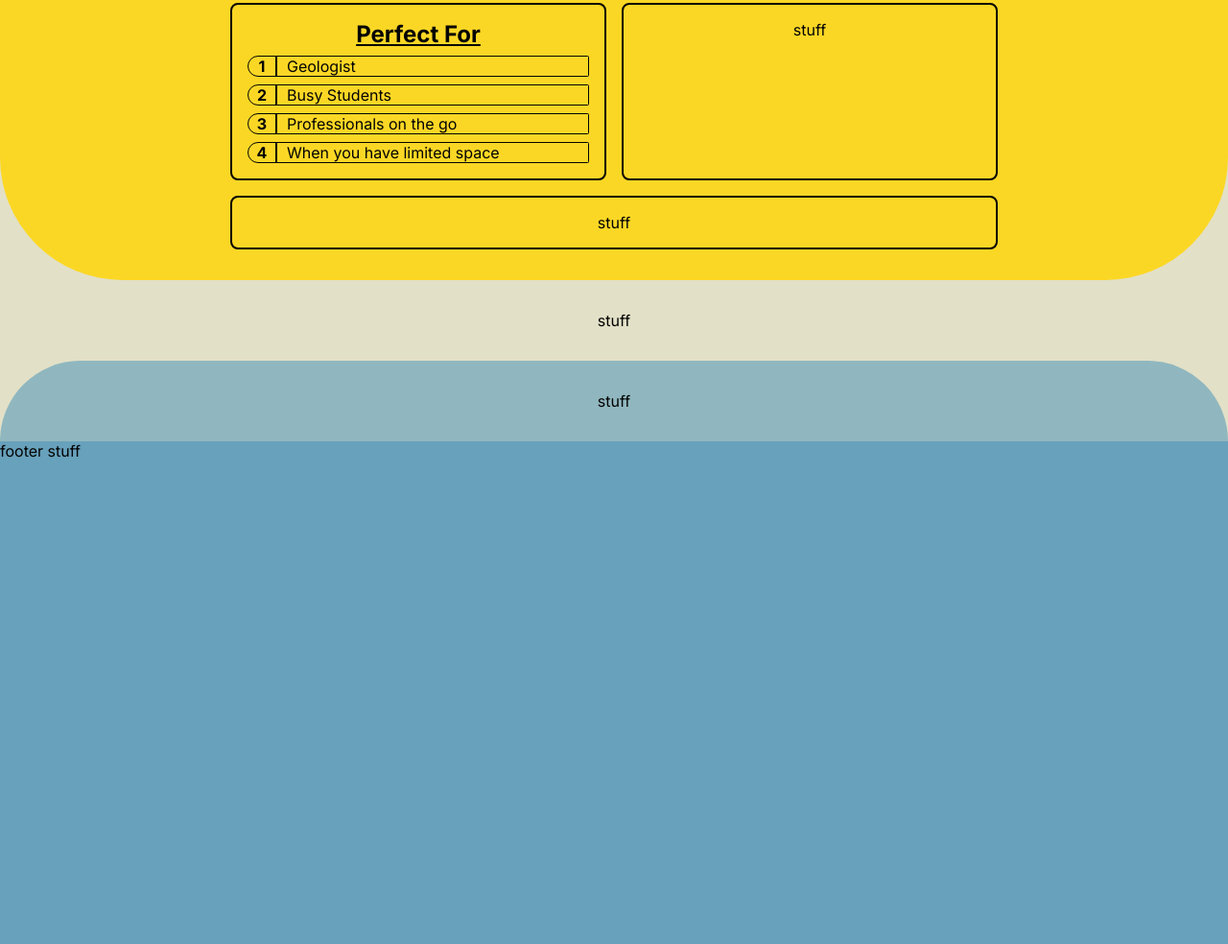
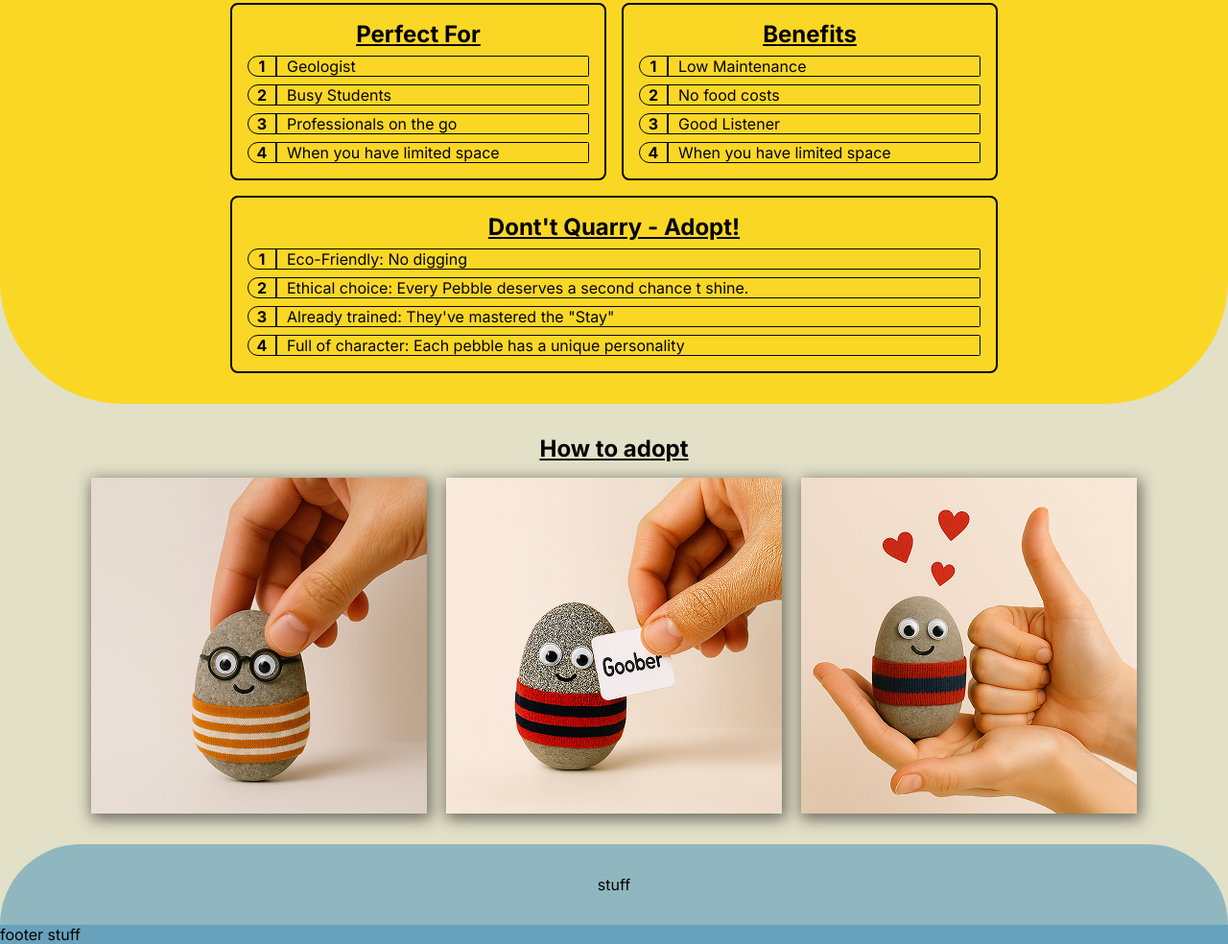
Before and after one commit to Yash-P27/PeblePals_class_project, a plain HTML site: page index.html in a window 1280 px wide. Shown: the part 816-1800 px from the top of the page at 96% size. Before the commit the page ends 1296 px from the top, so only its background shows below. Drawn offline with Linux system fonts and the light colour scheme.

Commit message:
steps gallery section

```diff
--- a/css/home.css
+++ b/css/home.css
@@ -147,4 +147,28 @@
     > .bullet-text{
         text-wrap: nowrap;
     }
+
+
 }
+
+
+
+.images{
+    display: flex;
+    flex-direction: row;
+    gap: 20px;
+
+
+
+}
+
+@media (max-width: 600px) {
+    .images{
+        flex-direction: column;
+    }
+}
+
+.Pictures{
+    -webkit-box-shadow: 2px 4px 15px 2px rgba(0,0,0,0.52);
+    box-shadow: 2px 4px 15px 2px rgba(0,0,0,0.52);
+}
--- a/index.html
+++ b/index.html
@@ -60,6 +60,7 @@
             <section class="home-section yellow">
                 <h1>What are Peble Pals</h1>
                 <P>Some descriptio text</P>
+
                 <div class="benefit-grid">
                     <div class="benefit-box">
                         <h2>Perfect For</h2>
@@ -80,13 +81,73 @@
                             <div class="bullet-text">When you have limited space</div>
                         </div>
                     </div>
-                    <div class="benefit-box">stuff</div>
-                    <div class="benefit-box wide">stuff</div>
+
+                    <div class="benefit-box">
+                        <h2>Benefits</h2>
+                        <div class="bullet">
+                            <div class="bullet-nr">1</div>
+                            <div class="bullet-text">Low Maintenance</div>
+                        </div>
+                        <div class="bullet">
+                            <div class="bullet-nr">2</div>
+                            <div class="bullet-text">No food costs</div>
+                        </div>
+                        <div class="bullet">
+                            <div class="bullet-nr">3</div>
+                            <div class="bullet-text">Good Listener</div>
+                        </div>
+                        <div class="bullet">
+                            <div class="bullet-nr">4</div>
+                            <div class="bullet-text">When you have limited space</div>
+                        </div>
+
+
+
+
+
+                    </div>
+
+
+                    <div class="benefit-box wide">
+                        <h2>Dont't Quarry - Adopt!</h2>
+                        <div class="bullet">
+                            <div class="bullet-nr">1</div>
+                            <div class="bullet-text">Eco-Friendly: No digging</div>
+                        </div>
+                        <div class="bullet">
+                            <div class="bullet-nr">2</div>
+                            <div class="bullet-text">Ethical choice: Every Pebble deserves a second chance t shine.</div>
+                        </div>
+                        <div class="bullet">
+                            <div class="bullet-nr">3</div>
+                            <div class="bullet-text">Already trained: They've mastered the "Stay"</div>
+                        </div>
+                        <div class="bullet">
+                            <div class="bullet-nr">4</div>
+                            <div class="bullet-text">Full of character: Each pebble has a unique personality</div>
+                        </div>
+
+                    </div>
                 </div>
             </section>
             <section class="home-section cream">
-                stuff
+                <h1>How to adopt</h1>
+                <div class="images">
+                    <img class="Pictures" src="/assets/Howto_1.png">
+                    <img class="Pictures" src="/assets/Howto_2.png">
+                    <img class="Pictures" src="/assets/Howto_3.png">
+                </div>
+
+
+
+                <!-- make a div that will create a row -->
+                    <!-- make 3 divs, for making a column -->
+                        <!-- inside each column, have image and text -->
+
+                <!-- here is where the button will go -->
+
             </section>
+
             <section class="home-section blue">
                 stuff
             </section>
```
